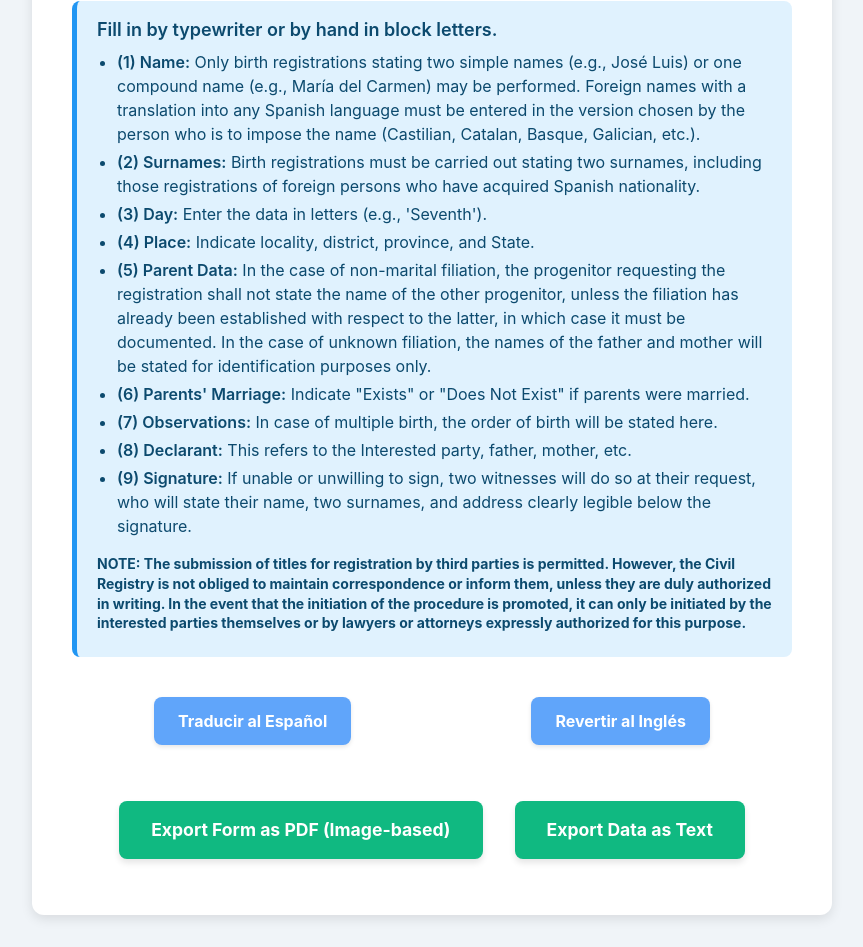
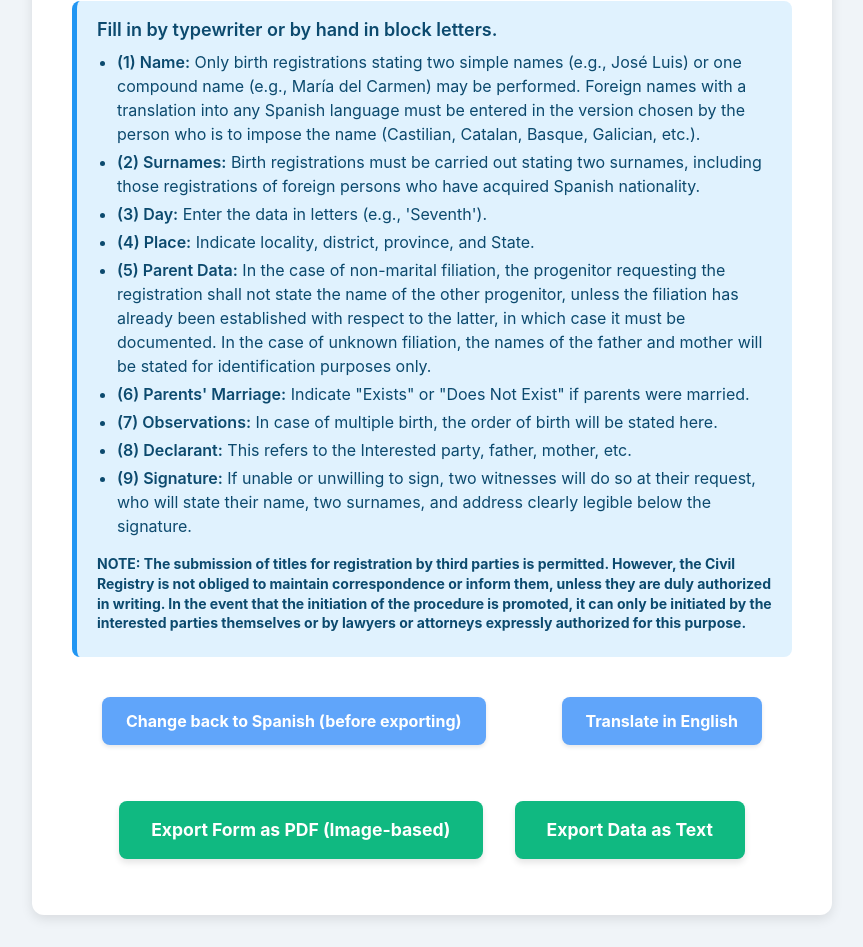
Before and after one commit to elisemontinola/registro-civil-en-ingles, a plain HTML site: page index.html in a window 1280 px wide. Shown: the part 4289-5236 px from the top of the page, without its empty margins (208-1071 px from the left). Drawn offline with nearby package versions, Linux system fonts and the light colour scheme.

Commit message:
Update index.html

```diff
--- a/index.html
+++ b/index.html
@@ -571,8 +571,8 @@
 
         <!-- Language Toggle Buttons -->
         <div class="language-buttons-container">
-            <button class="language-button" onclick="toggleLanguage('es')">Traducir al Español</button>
-            <button class="language-button" onclick="toggleLanguage('en')">Revertir al Inglés</button>
+            <button class="language-button" onclick="toggleLanguage('es')">Change back to Spanish (before exporting)</button>
+            <button class="language-button" onclick="toggleLanguage('en')">Translate in English</button>
         </div>
 
         <!-- Export Buttons -->
```
